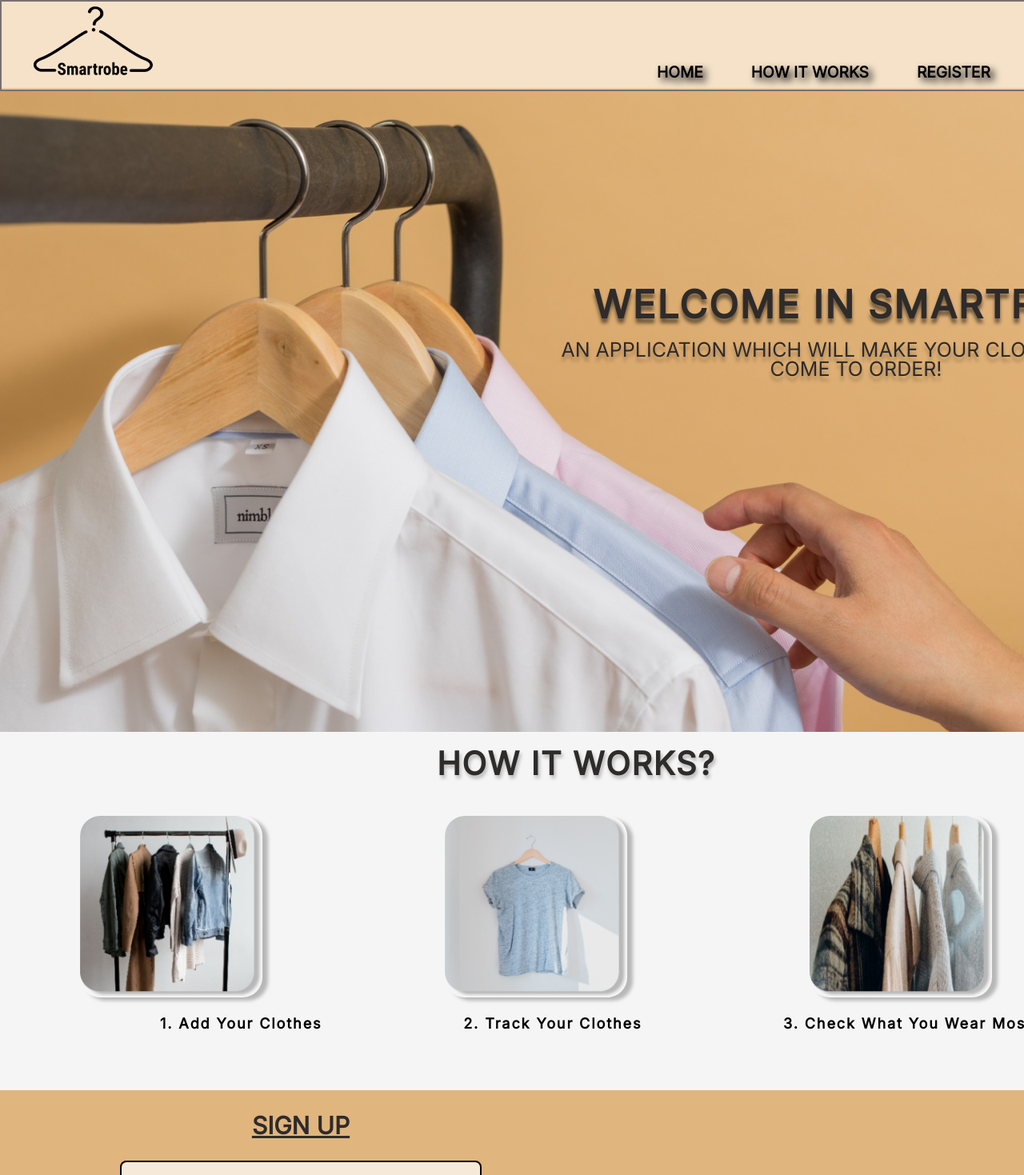
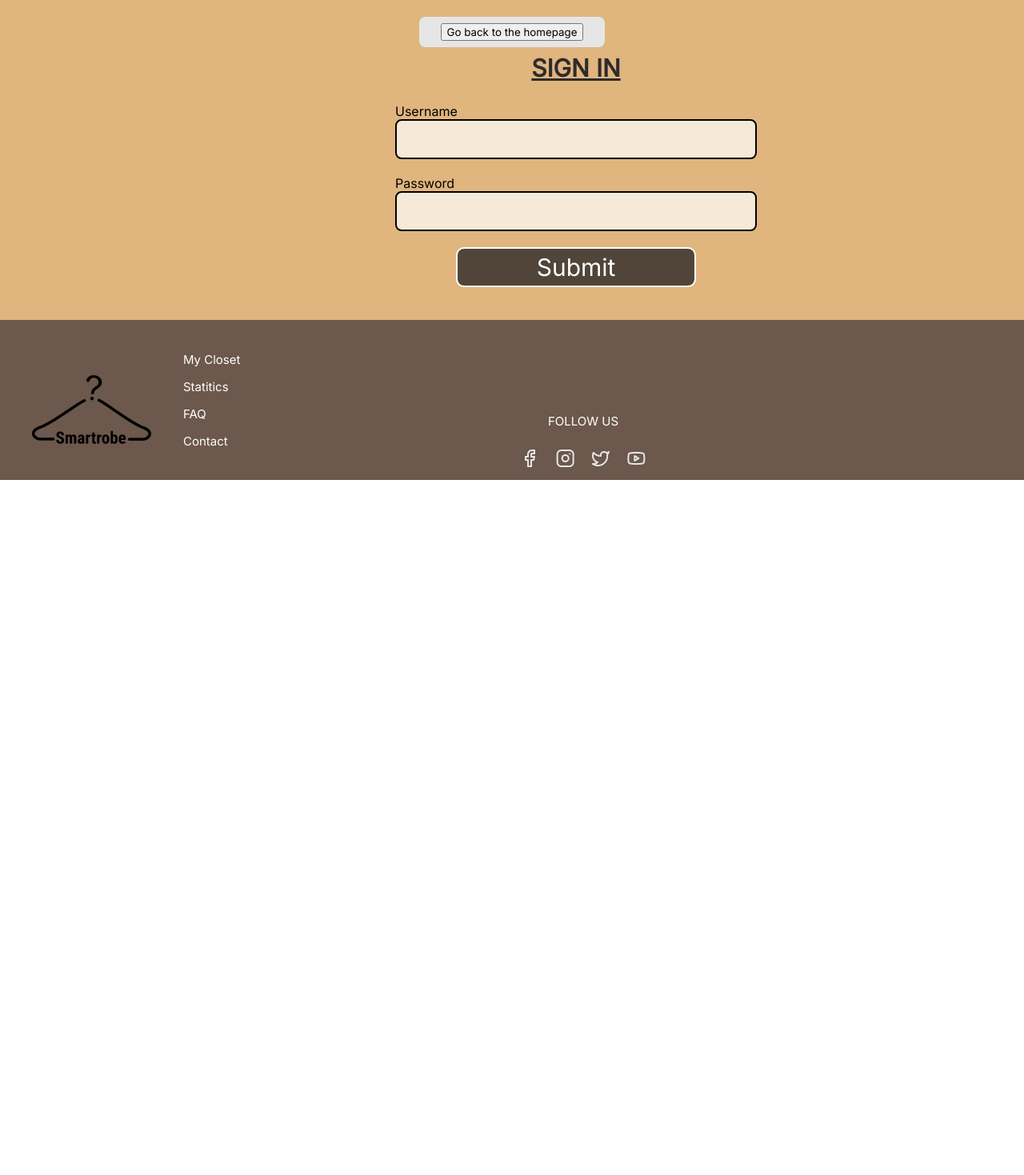
Before and after one commit to TechLabs-Ruhr/Reduce-your-closet, a React (Vite) app in the folder my-react-app/: page /signin in a window 1280 px wide. Shown: the top 1469 px of the page at 80% size. After the commit the page ends 800 px from the top, so only its background shows below. Built offline with nearby package versions, Linux system fonts and the light colour scheme.

Commit message:
frontend with react

```diff
--- a/my-react-app/src/App.css
+++ b/my-react-app/src/App.css
@@ -6,8 +6,7 @@
 body {
   height: 100vh;
   width: 1440px;
-  margin: 0 auto;
-  scroll-padding-top: 100px;
+  margin: auto;
 }
 
 /*Nav css */
@@ -15,8 +14,7 @@ body {
 #logo {
   width: 149px;
   height: 95px;
-  flex-shrink: 0;
-  margin-left: 40px;
+  padding-left: 40px;
   margin-right: 600px;
 }
 
@@ -25,20 +23,21 @@ body {
   height: 110px;
   flex-shrink: 0;
   border: 2px solid #797070;
-  background: rgba(241, 214, 179, 0.7);
+  background-color: #f4d8b4;
   cursor: pointer;
   position: fixed;
+  z-index: 100;
 }
 
 .navbar li {
-  display: inline-block;
+  display: inline;
   padding: 30px 30px;
   text-shadow: 5px 5px 10px black;
   font-size: 120%;
   font-weight: bold;
 }
 
- li a:hover {
+ li :hover {
   color: #615d58;
 }
 
@@ -50,37 +49,37 @@ a {
 /*Banner css */
 #banner {
   width: 1440px;
-  height: 805px;
-  flex-shrink: 0;
- padding-top: 110px;
+  height: 800px;
+  padding-top: 110px;
+}
+
+.bannertext  {
+  position: absolute;
+  width: 800px;
+  top: 50%;
+  left: 70%;
+  transform: translate(-50%, -35%);
+}
+
+
+.bannertext h1 {
+  color: #2E2B2B;
+  text-align: center;
+  text-shadow: 0px 6px 4px rgba(0, 0, 0, 0.2);
+  font-size: 48px;
+  font-weight: 600;
+  line-height: 24px;
+  letter-spacing: 1.92px;
 
 }
 
-.banner h1 {
-  color: #2E2B2B;
-  text-align: center;
-  text-shadow: 0px 6px 4px rgba(0, 0, 0, 0.5);
-  font-size: 48px;
-  font-style: normal;
-  font-weight: 600;
-  line-height: 24px;
-  letter-spacing: 1.92px;
-  text-transform: uppercase;
-  margin-top: -550px;
-  margin-left: 700px;
-  float: auto;
-
-}
-
-.banner h2 {
+.bannertext h2 {
   color: #2E2B2B;
   text-align: center;
   font-family: Inter;
-  font-size: 25px;
-  font-style: normal;
+  font-size: 30px;
   font-weight: 400;
-  line-height: 24px;
-  margin-left: 700px;
+  line-height: 30px;
   text-shadow: 0px 6px 4px rgba(0, 0, 0, 0.25);
 }
 
@@ -88,8 +87,7 @@ a {
 .howitworks h2,
 .signin h2 {
   text-align: center;
-  margin-top: 450px;
-  padding-top: 30px;
+  padding: 30px;
   color: var(--blackish, #2E2B2B);
   text-shadow: 2px 4px 4px rgba(0, 0, 0, 0.25);
   font-size: 40px;
@@ -104,12 +102,13 @@ a {
   width: 1440px;
   height: 450px;
   background-color: #F5F5F5;
-  margin-top: -10px;
+  margin-top: -40px;
 }
 
 .images,
 .paragrafs {
   display: flex;
+  align-items: center;
   flex-direction: row;
   justify-content: space-between;
   margin-right: 200px;
@@ -117,8 +116,9 @@ a {
 }
 
 .paragrafs {
-  margin-right: 150px;
-  margin-left: 200px;
+
+  margin-right: 200px;
+  margin-left: 100px;
 }
 
 .howitworks img {
@@ -131,24 +131,26 @@ a {
 }
 
 .howitworks p {
+  width: 227.946px;
+  height: 226.974px;
   color: #000;
   text-align: center;
   font-family: Inter;
   font-size: 18px;
-  font-style: normal;
   font-weight: 600;
   line-height: 30px;
   /* 125% */
   letter-spacing: 1.92px;
-  text-transform: capitalize;
 }
 
 /* SignUp */
 
 .register {
   width: 1440px;
-  height: 640px;
-  background-color: #E0B57E; ;
+  height: 615px;
+  background-color: #E0B57E;
+
+
 }
 .form-container h3 {
   color: #2E2B2B;
@@ -175,15 +177,14 @@ a {
 }
 
 .form-field {
-  display: flex;
   width: 432px;
   height: 30px;
   padding: 8px;
   margin-bottom: 20px;
-  flex-shrink: 0;
   border-radius: 8px;
-  border: 2px solid var(--black, #000);
+  border: 2px solid #000;
   background: var(--white, rgba(255, 255, 255, 0.70));
+  cursor: pointer;
 }
 
 .form-field-button {
@@ -204,9 +205,14 @@ a {
   line-height: 24px; /* 80% */
 }
 
+.form-field-button:hover {
+  background: #5d554c;
+}
+
+
 .success-message {
   background-color: #7cd49f;
-  padding: 15px;
+  padding: 10px;
   color: white;
   text-align: center;
 }
@@ -223,7 +229,7 @@ input {
 
 .error {
   border-style: solid;
-  border: 2px solid #ffa4a4;
+  border: 1px solid #ffa4a4;
 }
 
 .member{
@@ -264,16 +270,18 @@ button:disabled {
 
  .footer {
   width: 1440px;
-  height: 315px;
+  height: 200px;
   background: var(--braun, #6c584c);
   display: flex;
   align-items: center;
 }
 
-.image {
+#logofooter {
   width: 149px;
   height: 95px;
-  padding: 100px;
+  padding-left: 40px;
+  padding-right: 40px;
+  padding-top: 20px;
  }
 
  .footer h3{
@@ -286,9 +294,10 @@ button:disabled {
  }
 
  .followus {
-  padding-left:280px;
-  padding-top:220px;
+  padding-top:100px;
   text-align: center;
+  left: 50%;
+  position: absolute;
  }
 
  .followus img {
@@ -297,35 +306,57 @@ button:disabled {
 
 
 
-/*SignIn */
+/*SignIn NEW PAGE */
 
-/*.app {
-  font-family:'Dosis', sans-serif;
-  font-family: 'Montserrat', sans-serif;
+.login {
+  width: 1440px;
+  height: 400px;
+  background-color: #E0B57E;
   display: flex;
   align-items: center;
   justify-content: center;
   flex-direction: column;
 }
 
+.form {
+  flex-shrink: 0;
+  background-color: #E0B57E;
+
+}
+
 input[type="text"],
 input[type="password"] {
-  height: 25px;
-  border: 1px solid rgba(0, 0, 0, 0.2);
+  display: flex;
+  width: 432px;
+  height: 30px;
+  padding: 8px;
+  margin-bottom: 20px;
+  flex-shrink: 0;
+  border-radius: 8px;
+  border: 2px solid var(--black, #000);
+  background: var(--white, rgba(255, 255, 255, 0.70));
 }
 
 input[type="submit"] {
-  margin-top: 10px;
-  cursor: pointer;
-  font-size: 15px;
-  background: rgb(142, 171, 142);
-  border: 1px solid  rgb(142, 171, 142);
-  color: #fff;
-  padding: 10px 20px;
+  width: 300px;
+  height: 50px;
+  padding: 8px 16px;
+  justify-content: space-between;
+  align-items: center;
+  flex-shrink: 0;
+  border-radius: 10px;
+  border: 2px solid  #FFF;
+  background:  #504538;
+  color:  #FFF;
+  text-align: center;
+  font-family: Inter;
+  font-size: 30px;
+  font-weight: 500;
+  line-height: 24px; /* 80% */
 }
 
 input[type="submit"]:hover {
-  background: #6cf0c2;
+  background: #5d554c;
 }
 
 .button-container {
@@ -334,9 +365,9 @@ input[type="submit"]:hover {
 }
 
 .login-form {
-  background-color: white;
+  background-color:  #E0B57E;
+  float: left;
   padding: 2rem;
-  box-shadow: 0 4px 8px 0 rgba(0, 0, 0, 0.2), 0 6px 20px 0 rgba(0, 0, 0, 0.19);
 }
 
 .list-container {
@@ -344,18 +375,80 @@ input[type="submit"]:hover {
 }
 
 .error {
-  color: red;
-  font-size: 12px;
+  font-size: 10px;
+  color: rgb(194, 53, 53);
+  margin-bottom: 15px;
 }
 
 .title {
-  font-size: 25px;
-  margin-bottom: 20px;
+  padding: 30px;
+  color: #2E2B2B;
+  text-align: center;
+  font-family: Inter;
+  font-size: 30px;
+  font-style: normal;
+  font-weight: 700;
+  line-height: 28px; /* 70% */
+  text-decoration: underline solid #2E2B2B;
 }
 
-.input-container {
-  display: flex;
-  flex-direction: column;
+.homepagebutton {
+    color: rgb(0, 0, 0);
+    position: absolute;
+    width: 200px;
+    top: 5%;
+    left: 50%;
+    transform: translate(-50%, -50%);
+    display: inline-flex;
+    padding: 8px 16px;
+    justify-content: center;
+    gap: 8px;
+    border-radius: 8px;
+    background: var(--light-gray, linear-gradient(0deg, #E6E6E6 0%, #E6E6E6 100%), rgba(255, 255, 255, 0.70));
+    color: var(--blackish, #2E2B2B);
+    text-align: center;
+  /* Caps L */
+    font-size: 20px;
+    font-weight: 600;
+    line-height: 24px; /* 120% */
+    letter-spacing: 0.8px;
+
+  }
+
+
+/*Empty Closet NEW PAGE */
+.emptycloset {
+  width: 1440px;
+  height: 803px;
+}
+
+
+.emptycloset h3  {
+  color: whitesmoke;
+  position: absolute;
+  top: 50%;
+  left: 50%;
+  transform: translate(-50%, -50%);
+}
+.emptycloset button  {
+  color: rgb(0, 0, 0);
+  position: absolute;
+  width: 300px;
+  top: 70%;
+  left: 50%;
+  transform: translate(-50%, -50%);
+  display: inline-flex;
+  padding: 8px 16px;
+  justify-content: center;
   gap: 8px;
-  margin: 10px;
+  border-radius: 8px;
+  background: var(--light-gray, linear-gradient(0deg, #E6E6E6 0%, #E6E6E6 100%), rgba(255, 255, 255, 0.70));
+  color: var(--blackish, #2E2B2B);
+  text-align: center;
+/* Caps L */
+  font-size: 20px;
+  font-weight: 600;
+  line-height: 24px; /* 120% */
+  letter-spacing: 0.8px;
+
 }
--- a/my-react-app/src/App.tsx
+++ b/my-react-app/src/App.tsx
@@ -1,31 +1,31 @@
 import './App.css';
 import {BrowserRouter, Route, Routes} from 'react-router-dom'
-
-//Components
-import Nav from './MainPage'
-import Footer from './components/Footer'
-
-//Pages
-import FAQ from './pages/FAQ'
-import NotFound from './pages/NotFound'
-//import Login from './pages/Login'
+import { Component } from "react"
 
 
-function App() {
-  return (
+import MainPage from './MainPage'
+import Signin from './components/Signin'
+import FAQ from './pages/FAQ'
+import Footer from './components/Footer'
+import CreateYourCloset from './pages/CreateYourCloset'
+
+
+class App extends Component {
+  render() {
+    return (
     <BrowserRouter>
-      <div> <Nav/> </div>
-      <div> <Footer /> </div>
-
-        <Routes>
+    <Routes>
+        <Route path='/' Component={MainPage}/>
+        <Route path='/signin' Component={Signin}/>
         <Route path='/faq' Component={FAQ}/>
-        <Route Component={NotFound}/>
+        <Route path= '/createyourcloset' Component={CreateYourCloset} />
         </Routes>
+        <div> <Footer /> </div>
 
     </BrowserRouter>
 
 
-  )
+    );
+  }
 }
-
 export default App;
--- a/my-react-app/src/MainPage.tsx
+++ b/my-react-app/src/MainPage.tsx
@@ -2,8 +2,9 @@ import { useRef } from "react";
 import Banner from "./components/Banner";
 import HowItWorks from './components/How it works';
 import Register from './components/Register';
+import { Link } from "react-router-dom";
 
-function Navbar() {
+function MainPage() {
   const home = useRef(null);
   const howitworks = useRef(null);
   const register = useRef(null);
@@ -20,7 +21,7 @@ function Navbar() {
     <>
     <div className="navbar">
     <img src="Logo/logo2.png" alt="logo" id='logo'></img>
-          <li onClick={() => scrollToSection(home)} className="link">
+          <li onClick={() => scrollToSection(home)} className="link" >
           HOME
           </li>
           <li onClick={() => scrollToSection(howitworks)} className="link">
@@ -29,13 +30,14 @@ function Navbar() {
           <li onClick={() => scrollToSection(register)} className="link">
           REGISTER
           </li>
-          <li >
-          SIGN IN
+          <li>
+          <Link to="/signin"> SIGN IN</Link>
           </li>
     </div>
 
 
   <div className="MainPage">
+
       <div ref={home} >
        <Banner />
       </div>
@@ -50,4 +52,4 @@ function Navbar() {
   );
 }
 
-export default Navbar;
+export default MainPage;
--- a/my-react-app/src/Routes.tsx
+++ /dev/null
@@ -1 +0,0 @@
-//in progress
--- a/my-react-app/src/components/Banner.tsx
+++ b/my-react-app/src/components/Banner.tsx
@@ -2,8 +2,10 @@ const Banner =() => {
   return (
   <div className="banner">
      <img src="Pictures front page/Banner.png" alt="banner" id='banner'></img>
+     <div className="bannertext">
       <h1> WELCOME IN SMARTROBE</h1>
-      <h2> AN APPLICATION WHICH WILL MAKE YOUR CLOSET FINALLY COME TO ORDER! </h2>
+      <h2> AN APPLICATION WHICH WILL MAKE YOUR CLOSET <br></br> FINALLY COME TO ORDER! </h2>
+      </div>
   </div>
 
   );
--- a/my-react-app/src/components/Footer.tsx
+++ b/my-react-app/src/components/Footer.tsx
@@ -1,10 +1,8 @@
 const Footer =() => {
     return (
     <div className="footer">
-      <div className="image">
-        <img src="Logo/logo2.png" alt="logo" id='logo'></img>
-      </div>
-        <div className="options">
+    <img src="Logo/logo2.png" alt="logo" id='logofooter'></img>
+    <div className="options">
           <h3> My Closet </h3>
           <h3> Statitics </h3>
           <h3> FAQ </h3>
--- a/my-react-app/src/components/How it works.tsx
+++ b/my-react-app/src/components/How it works.tsx
@@ -2,7 +2,6 @@ const HowItWorks = () => {
     return (
       <div className="howitworks">
       <h2> HOW IT WORKS? </h2>
-      <br></br>
       <div className="images">
         <img src="Pictures front page/howitworks1.png" alt="clothes" id='howitworks1'></img>
         <img src="Pictures front page/howitworks2.png" alt="tshirt" id='howitworks2'></img>
--- a/my-react-app/src/components/Register.tsx
+++ b/my-react-app/src/components/Register.tsx
@@ -111,8 +111,8 @@ function Register() {
             className="form-field"
             type="pass"
             placeholder="Password"
-            name="email"
-            value={values.email}
+            name="pass"
+            value={values.pass}
             onChange={handleInputChange}
           />
         )}
@@ -135,7 +135,7 @@ function Register() {
             Register
           </button>
         )}
-        <Link to="/Login">
+        <Link to="/signin">
         <p> Already a member? <b> Sign in.</b> </p>
         </Link>
       </form>
--- a/my-react-app/src/pages/Login.tsx
+++ b/my-react-app/src/components/Signin.tsx
@@ -1,12 +1,13 @@
 //in progress
-
 import { useState } from "react";
+import { useNavigate } from "react-router-dom";
 
 
-function Login() {
+function Signin() {
   // React States
   const [errorMessages, setErrorMessages] = useState({});
   const [isSubmitted, setIsSubmitted] = useState(false);
+
 
   // User Login info
   const database = [
@@ -72,17 +73,23 @@ function Login() {
           <input type="submit" />
         </div>
       </form>
+
     </div>
   );
 
   return (
-    <div className="app">
+    <div className="login">
+       <div>
+      <a href="/" className="homepagebutton">
+        <button>Go back to the homepage</button>
+      </a>
+    </div>
       <div className="login-form">
-        <div className="title">Sign In</div>
+        <div className="title">SIGN IN</div>
         {isSubmitted ? <div>User is successfully logged in</div> : renderForm}
       </div>
     </div>
   );
 }
 
-export default Login;
+export default Signin;
--- /dev/null
+++ b/my-react-app/src/pages/CreateYourCloset.tsx
@@ -0,0 +1,29 @@
+import { useEffect, useState } from "react";
+import { Navigate } from "react-router-dom";
+
+const CreateYourCloset = () => {
+  const [authenticated, setauthenticated] = useState(null);
+  useEffect(() => {
+    const loggedInUser = localStorage.getItem("authenticated");
+    if (loggedInUser) {
+      setauthenticated(loggedInUser);
+
+
+    }
+  }, []);
+
+  //if (!authenticated) {
+    //return <Navigate replace to="/signin" />
+  //} else {
+
+    return (
+      <div className="emptycloset">
+      <img src="PicturesCloset/EmptyCloset.png" alt="emptycloset" id='emptycloset'></img>
+        <h3> YOUR CLOSET IS EMPTY </h3>
+        <button>CREATE YOUR CLOSET</button>
+      </div>
+
+    );
+  }
+
+export default CreateYourCloset;
```
Also changed, not shown: my-react-app/public/PicturesCloset/EmptyCloset.png (added), my-react-app/src/components/NotFound.tsx (renamed from my-react-app/src/pages/NotFound.tsx).
